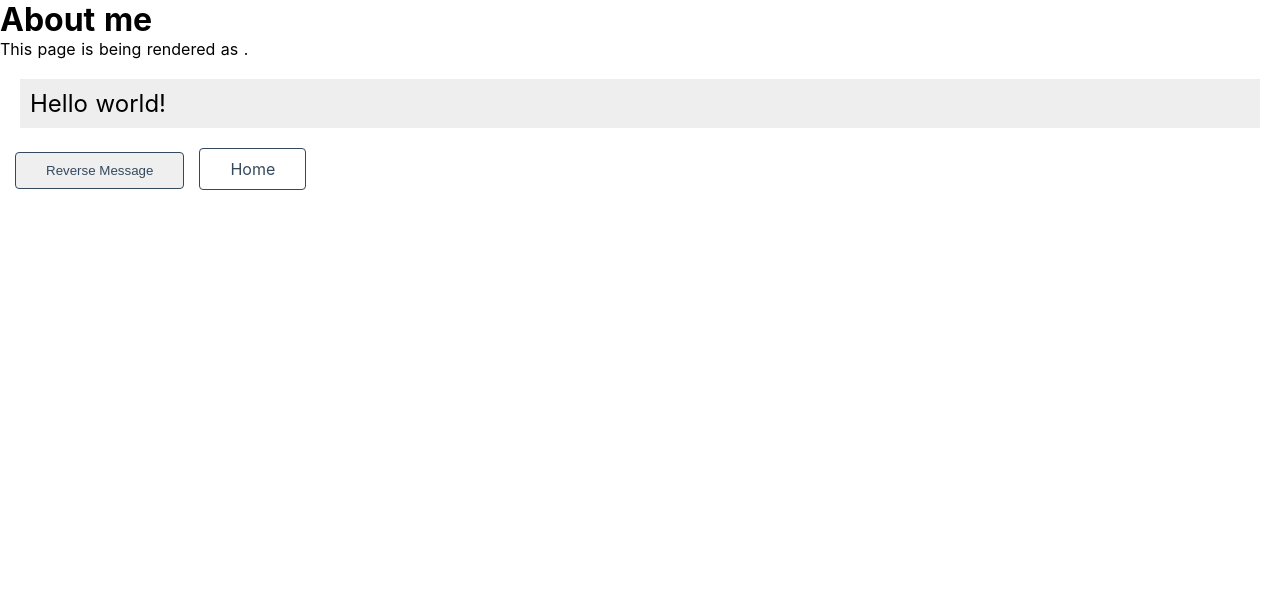
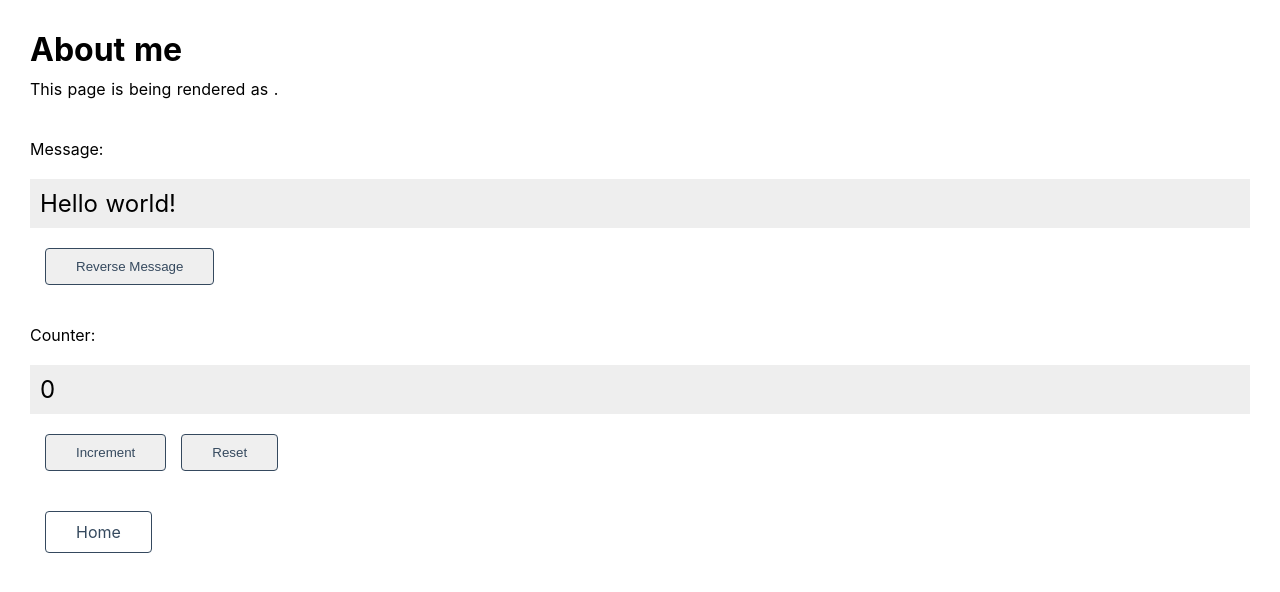
Before and after one commit to philiph/nuxt-example, a Nuxt app: page /about in a window 1280 px wide. Shown: the top 592 px of the page. Built offline with nearby package versions, Linux system fonts and the light colour scheme.

Commit message:
About page - buttons to increment & reset a counter, styling

```diff
--- a/pages/about.vue
+++ b/pages/about.vue
@@ -1,16 +1,32 @@
 <template>
-  <div>
+  <div class="content">
     <h1>About me</h1>
     <p>This page is being rendered as <strong>{{ name }}</strong>.</p>
 
+    <section>
+      <p>Message:</p>
       <p class="message">{{ message }}</p>
       <button
         class="button--grey"
         @click="reverseMessage">Reverse Message</button>
+    </section>
 
+    <section>
+      <p>Counter:</p>
+      <p class="message">{{ counter }}</p>
+      <button
+        class="button--grey"
+        @click="incrementCounter">Increment</button>
+      <button
+        class="button--grey"
+        @click="resetCounter">Reset</button>
+    </section>
+
+    <section>
       <nuxt-link
         to="/"
         class="button--grey">Home</nuxt-link>
+    </section>
   </div>
 </template>
 
@@ -24,12 +40,19 @@ export default {
   data() {
     return {
       message: "Hello world!",
+      counter: 0,
     };
   },
   methods: {
     reverseMessage: function () {
       this.message = this.message.split('').reverse().join('')
-    }
+    },
+    resetCounter: function () {
+      this.counter = 0
+    },
+    incrementCounter: function () {
+      this.counter += 1
+    },
   },
   head: {
     title: 'About page'
@@ -38,11 +61,30 @@ export default {
 </script>
 
 <style>
+.content {
+  margin: 30px;
+}
+
+h1 {
+  margin-bottom: 10px;
+}
+
+section {
+  margin-top: 40px;
+  margin-bottom: 40px;
+}
+
 .message {
-  margin: 20px;
+  margin-top: 20px;
+  margin-bottom: 20px;
   padding: 10px;
   font-size: 1.5em;
   background-color: #eee;
-  font: consolas;
+}
+
+.counter {
+  font-weight: bold;
+  font-size: 1.5em;
+  padding: 10px;
 }
 </style>
```
Lines whose indentation alone changed are shown as unchanged.
